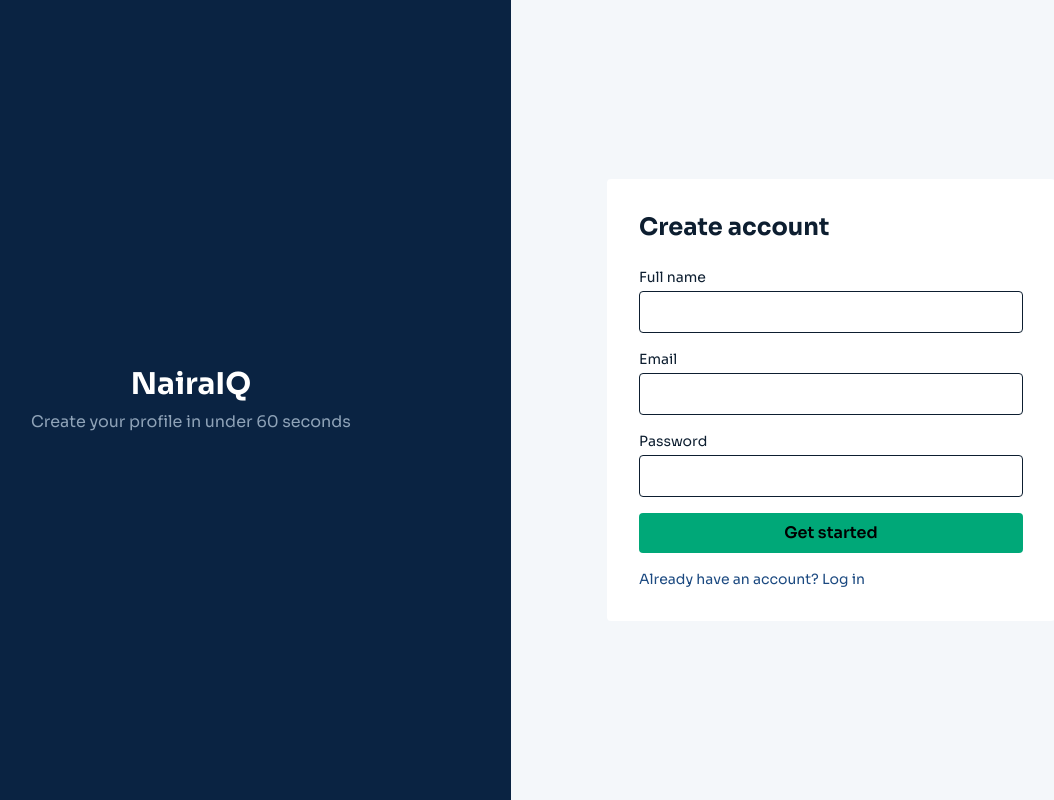
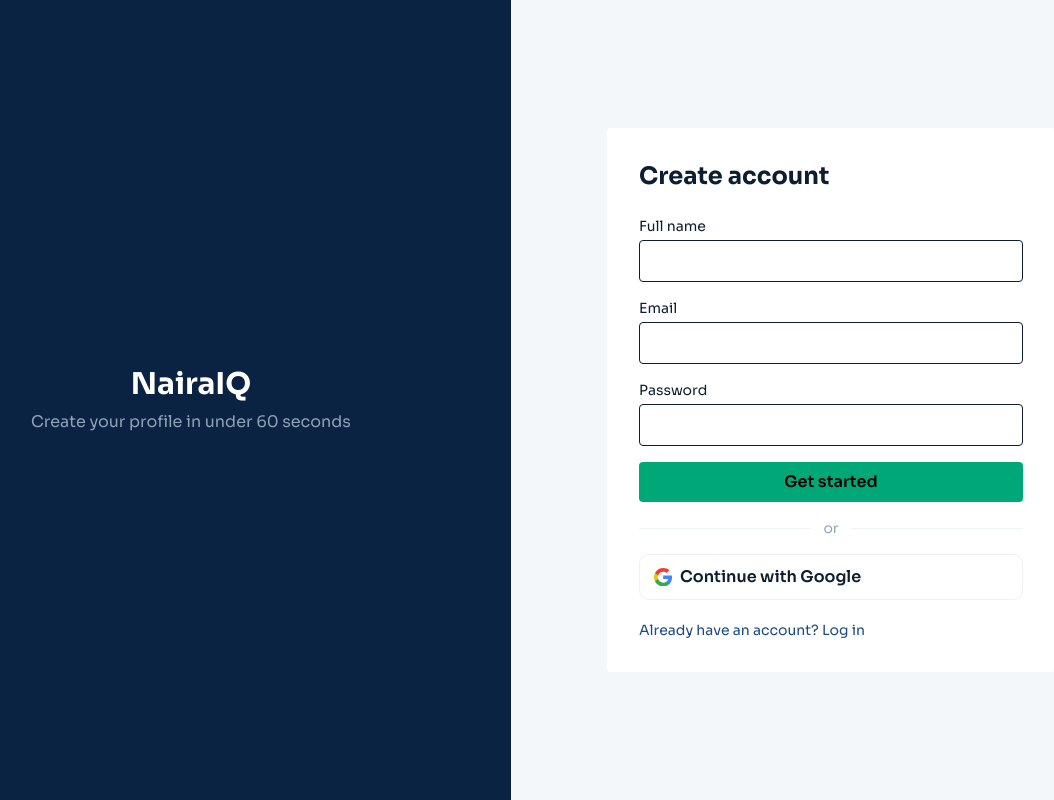
Before and after one commit to Olufemooshegs/nairaIQ, a React (Vite) app in the folder nairaiq_frontend/: page /register in a window 1280 px wide. Shown: the whole page, without its empty margins (129-1183 px from the left). Built offline with nearby package versions, Linux system fonts and the light colour scheme; no server answers.

Commit message:
feat(frontend): page transitions, Google sign-in, form validation, onboarding prefill

```diff
--- /dev/null
+++ b/nairaiq_frontend/src/components/shared/PageTransition.tsx
@@ -0,0 +1,7 @@
+import React from 'react'
+
+const PageTransition: React.FC<{ children: React.ReactNode }> = ({ children }) => {
+  return <div className="page-transition">{children}</div>
+}
+
+export default PageTransition
--- a/nairaiq_frontend/src/pages/LoginPage.tsx
+++ b/nairaiq_frontend/src/pages/LoginPage.tsx
@@ -1,9 +1,11 @@
-import React, { useState } from 'react'
+import React, { useEffect, useState } from 'react'
 import { useForm } from 'react-hook-form'
 import { zodResolver } from '@hookform/resolvers/zod'
 import { z } from 'zod'
 import { useNavigate } from 'react-router-dom'
 import { useAuthStore } from '../store/auth.store'
+import { getGoogleAuthLink } from '../services/auth.service'
+import { useLocation } from 'react-router-dom'
 
 const schema = z.object({
   email: z.string().email(),
@@ -15,16 +17,30 @@ type FormValues = z.infer<typeof schema>
 export default function LoginPage() {
   const navigate = useNavigate()
   const { login } = useAuthStore()
-  const { register, handleSubmit } = useForm<FormValues>({ resolver: zodResolver(schema) })
+  const { register, handleSubmit, formState } = useForm<FormValues>({ resolver: zodResolver(schema) })
   const [show, setShow] = useState(false)
+  const [loading, setLoading] = useState(false)
+  const location = useLocation()
+
+  useEffect(() => {
+    const params = new URLSearchParams(location.search)
+    const token = params.get('token') || params.get('access_token')
+    if (token) {
+      try { useAuthStore.getState().setToken(token) } catch (e) {}
+      navigate('/onboarding')
+    }
+  }, [location.search, navigate])
 
   async function onSubmit(data: FormValues) {
     try {
+      setLoading(true)
       await login(data.email, data.password)
       navigate('/dashboard')
     } catch (err) {
       console.error(err)
       alert('Login failed')
+    } finally {
+      setLoading(false)
     }
   }
 
@@ -43,6 +59,7 @@ export default function LoginPage() {
             <div>
               <label className="block text-sm">Email</label>
               <input className="w-full mt-1 p-2 rounded border" {...register('email')} />
+              {formState.errors.email && <div className="text-red-400 text-sm mt-1">{String(formState.errors.email.message)}</div>}
             </div>
             <div>
               <label className="block text-sm">Password</label>
@@ -50,13 +67,29 @@ export default function LoginPage() {
                 <input type={show ? 'text' : 'password'} className="w-full mt-1 p-2 rounded border" {...register('password')} />
                 <button type="button" onClick={() => setShow(s => !s)} className="absolute right-2 top-2 text-sm">{show ? 'Hide' : 'Show'}</button>
               </div>
+              {formState.errors.password && <div className="text-red-400 text-sm mt-1">{String(formState.errors.password.message)}</div>}
             </div>
             <div>
-              <button type="submit" className="w-full py-2 bg-[var(--teal)] text-black rounded font-semibold">Continue</button>
+              <button type="submit" disabled={loading} className="w-full py-2 bg-[var(--teal)] text-black rounded font-semibold">{loading ? 'Signing in...' : 'Continue'}</button>
             </div>
           </form>
-          <div className="mt-4 text-sm">
-            <a href="/register" className="text-[var(--navyL)]">Create an account</a>
+          <div className="my-4 flex items-center gap-3">
+            <div className="flex-1 h-px bg-[var(--grayXL)]"></div>
+            <div className="text-sm text-[var(--gray)]">or</div>
+            <div className="flex-1 h-px bg-[var(--grayXL)]"></div>
+          </div>
+
+          <div className="flex flex-col gap-3">
+            <button type="button" className="google-btn w-full" onClick={() => { window.location.href = getGoogleAuthLink() }}>
+              <span className="google-icon" aria-hidden>
+                <svg viewBox="0 0 533.5 544.3" xmlns="http://www.w3.org/2000/svg"><path fill="#4285F4" d="M533.5 278.4c0-18.6-1.5-37-4.4-54.6H272v103.3h147.1c-6.4 34.8-25.7 64.3-55 84v69.8h88.9c52-48 81.5-118.6 81.5-202.5z"/><path fill="#34A853" d="M272 544.3c74 0 136.1-24.6 181.6-66.9l-88.9-69.8c-24.8 16.6-56.5 26.5-92.6 26.5-71 0-131.2-47.9-152.6-112.3H29.1v70.6C74.9 487.6 167.6 544.3 272 544.3z"/><path fill="#FBBC05" d="M119.4 322.8c-11.1-33.5-11.1-69.6 0-103.1V149.1H29.1c-39.8 77.3-39.8 168.8 0 246.1l90.3-72.4z"/><path fill="#EA4335" d="M272 107.7c39.9 0 75.9 13.7 104.2 40.6l78.1-78.1C408.1 24.6 346 0 272 0 167.6 0 74.9 56.7 29.1 149.1l90.3 70.6C140.8 155.6 201 107.7 272 107.7z"/></svg>
+              </span>
+              Continue with Google
+            </button>
+
+            <div className="mt-2 text-sm">
+              <a href="/register" className="text-[var(--navyL)]">Create an account</a>
+            </div>
           </div>
         </div>
       </div>
--- a/nairaiq_frontend/src/pages/OnboardingPage.tsx
+++ b/nairaiq_frontend/src/pages/OnboardingPage.tsx
@@ -1,10 +1,12 @@
-import React, { useState } from 'react'
+import React, { useEffect, useState } from 'react'
 import { useForm } from 'react-hook-form'
 import { zodResolver } from '@hookform/resolvers/zod'
 import { onboardingSchema, OnboardingForm } from '../schemas/onboarding.schema'
 import * as onboardingService from '../services/onboarding.service'
 import { useNavigate } from 'react-router-dom'
 import { NIGERIAN_STATES, OCCUPATIONS, INCOME_BANDS, BANKS } from '../utils/constants'
+import { me } from '../services/auth.service'
+import { useAuthStore } from '../store/auth.store'
 
 export default function OnboardingPage() {
   const [step, setStep] = useState(1)
@@ -18,6 +20,20 @@ export default function OnboardingPage() {
   })
 
   const values = watch()
+  const auth = useAuthStore()
+
+  useEffect(() => {
+    // If authenticated, try to fetch profile to prefill onboarding (e.g., after Google sign-in)
+    async function prefill() {
+      if (!auth.token) return
+      try {
+        const profile = await me()
+        const name = profile?.full_name ?? profile?.fullName ?? profile?.name ?? ''
+        if (name && !values.fullName) setValue('fullName', name)
+      } catch (e) { /* ignore */ }
+    }
+    prefill()
+  }, [auth.token])
 
   async function submit(data: OnboardingForm) {
     setLoading(true)
--- a/nairaiq_frontend/src/pages/RegisterPage.tsx
+++ b/nairaiq_frontend/src/pages/RegisterPage.tsx
@@ -1,22 +1,42 @@
-import React from 'react'
+import React, { useEffect, useState } from 'react'
 import { useForm } from 'react-hook-form'
 import { zodResolver } from '@hookform/resolvers/zod'
 import { z } from 'zod'
 import { useNavigate } from 'react-router-dom'
 import { registerRequest } from '../services/auth.service'
+import { getGoogleAuthLink } from '../services/auth.service'
+import { useLocation } from 'react-router-dom'
+import { useAuthStore } from '../store/auth.store'
 
 const schema = z.object({ email: z.string().email(), password: z.string().min(6), full_name: z.string().min(2) })
 
 export default function RegisterPage() {
   const navigate = useNavigate()
-  const { register, handleSubmit } = useForm({ resolver: zodResolver(schema) })
+  const { register, handleSubmit, formState } = useForm({ resolver: zodResolver(schema) })
+  const [loading, setLoading] = useState(false)
+  const location = useLocation()
+  const auth = useAuthStore()
+
+  useEffect(() => {
+    const params = new URLSearchParams(location.search)
+    const token = params.get('token') || params.get('access_token')
+    if (token) {
+      try { auth.setToken(token) } catch (e) {}
+      navigate('/onboarding')
+    }
+  }, [location.search, navigate, auth])
 
   async function onSubmit(data: any) {
     try {
-      await registerRequest(data)
+      setLoading(true)
+      const res = await registerRequest(data)
+      const token = res?.access_token ?? res?.token ?? null
+      if (token) auth.setToken(token)
       navigate('/onboarding')
     } catch (err) {
       alert('Registration failed')
+    } finally {
+      setLoading(false)
     }
   }
 
@@ -35,6 +55,7 @@ export default function RegisterPage() {
             <div>
               <label className="block text-sm">Full name</label>
               <input className="w-full mt-1 p-2 rounded border" {...register('full_name')} />
+              {formState.errors.full_name && <div className="text-red-400 text-sm mt-1">{String(formState.errors.full_name.message)}</div>}
             </div>
             <div>
               <label className="block text-sm">Email</label>
@@ -48,8 +69,23 @@ export default function RegisterPage() {
               <button type="submit" className="w-full py-2 bg-[var(--teal)] text-black rounded font-semibold">Get started</button>
             </div>
           </form>
-          <div className="mt-4 text-sm">
-            <a href="/login" className="text-[var(--navyL)]">Already have an account? Log in</a>
+          <div className="my-4 flex items-center gap-3">
+            <div className="flex-1 h-px bg-[var(--grayXL)]"></div>
+            <div className="text-sm text-[var(--gray)]">or</div>
+            <div className="flex-1 h-px bg-[var(--grayXL)]"></div>
+          </div>
+
+          <div className="flex flex-col gap-3">
+            <button type="button" className="google-btn w-full" onClick={() => { window.location.href = getGoogleAuthLink() }}>
+              <span className="google-icon" aria-hidden>
+                <svg viewBox="0 0 533.5 544.3" xmlns="http://www.w3.org/2000/svg"><path fill="#4285F4" d="M533.5 278.4c0-18.6-1.5-37-4.4-54.6H272v103.3h147.1c-6.4 34.8-25.7 64.3-55 84v69.8h88.9c52-48 81.5-118.6 81.5-202.5z"/><path fill="#34A853" d="M272 544.3c74 0 136.1-24.6 181.6-66.9l-88.9-69.8c-24.8 16.6-56.5 26.5-92.6 26.5-71 0-131.2-47.9-152.6-112.3H29.1v70.6C74.9 487.6 167.6 544.3 272 544.3z"/><path fill="#FBBC05" d="M119.4 322.8c-11.1-33.5-11.1-69.6 0-103.1V149.1H29.1c-39.8 77.3-39.8 168.8 0 246.1l90.3-72.4z"/><path fill="#EA4335" d="M272 107.7c39.9 0 75.9 13.7 104.2 40.6l78.1-78.1C408.1 24.6 346 0 272 0 167.6 0 74.9 56.7 29.1 149.1l90.3 70.6C140.8 155.6 201 107.7 272 107.7z"/></svg>
+              </span>
+              Continue with Google
+            </button>
+
+            <div className="mt-2 text-sm">
+              <a href="/login" className="text-[var(--navyL)]">Already have an account? Log in</a>
+            </div>
           </div>
         </div>
       </div>
--- a/nairaiq_frontend/src/services/auth.service.ts
+++ b/nairaiq_frontend/src/services/auth.service.ts
@@ -14,3 +14,8 @@ export async function me() {
   const res = await api.get('/api/v1/auth/me')
   return res.data
 }
+
+export function getGoogleAuthLink() {
+  const base = (import.meta.env.VITE_API_URL as string) || 'http://localhost:8000'
+  return `${base}/api/v1/auth/google`
+}
--- a/nairaiq_frontend/src/styles/global.css
+++ b/nairaiq_frontend/src/styles/global.css
@@ -76,6 +76,14 @@ body {
 .slide-in-right { animation: slideLeft var(--medium) var(--easing) both; }
 .slide-up { animation: slideUpFade var(--fast) var(--easing) both; }
 
+/* Page transition wrapper */
+.page-transition { animation: slideLeft var(--medium) var(--easing) both; }
+
+/* Google button */
+.google-btn { display: inline-flex; align-items: center; gap: 8px; padding: 10px 14px; border-radius: 10px; border: 1px solid rgba(13,30,48,0.06); background: white; color: var(--dark); font-weight: 600; cursor: pointer; transition: transform 160ms var(--easing), box-shadow 160ms var(--easing); }
+.google-btn:hover { transform: translateY(-2px); box-shadow: 0 6px 18px rgba(13,30,48,0.08); }
+.google-icon { width: 18px; height: 18px; display: inline-block }
+
 /* small utilities */
 .card { background-color: var(--navyM); border-radius: 12px; }
 
```
Also changed, not shown: nairaiq_frontend/src/app/router.tsx (+9 -8 lines).
